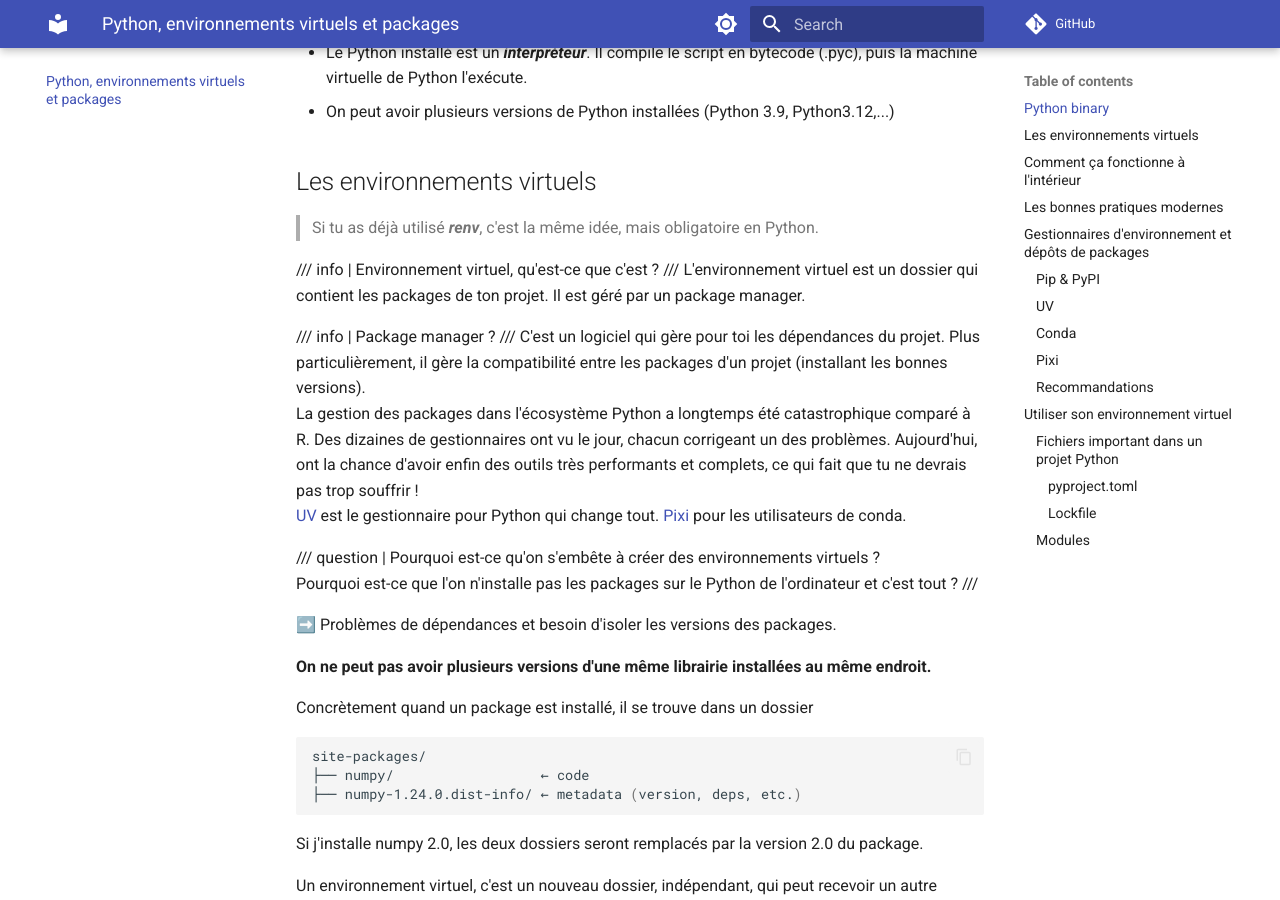
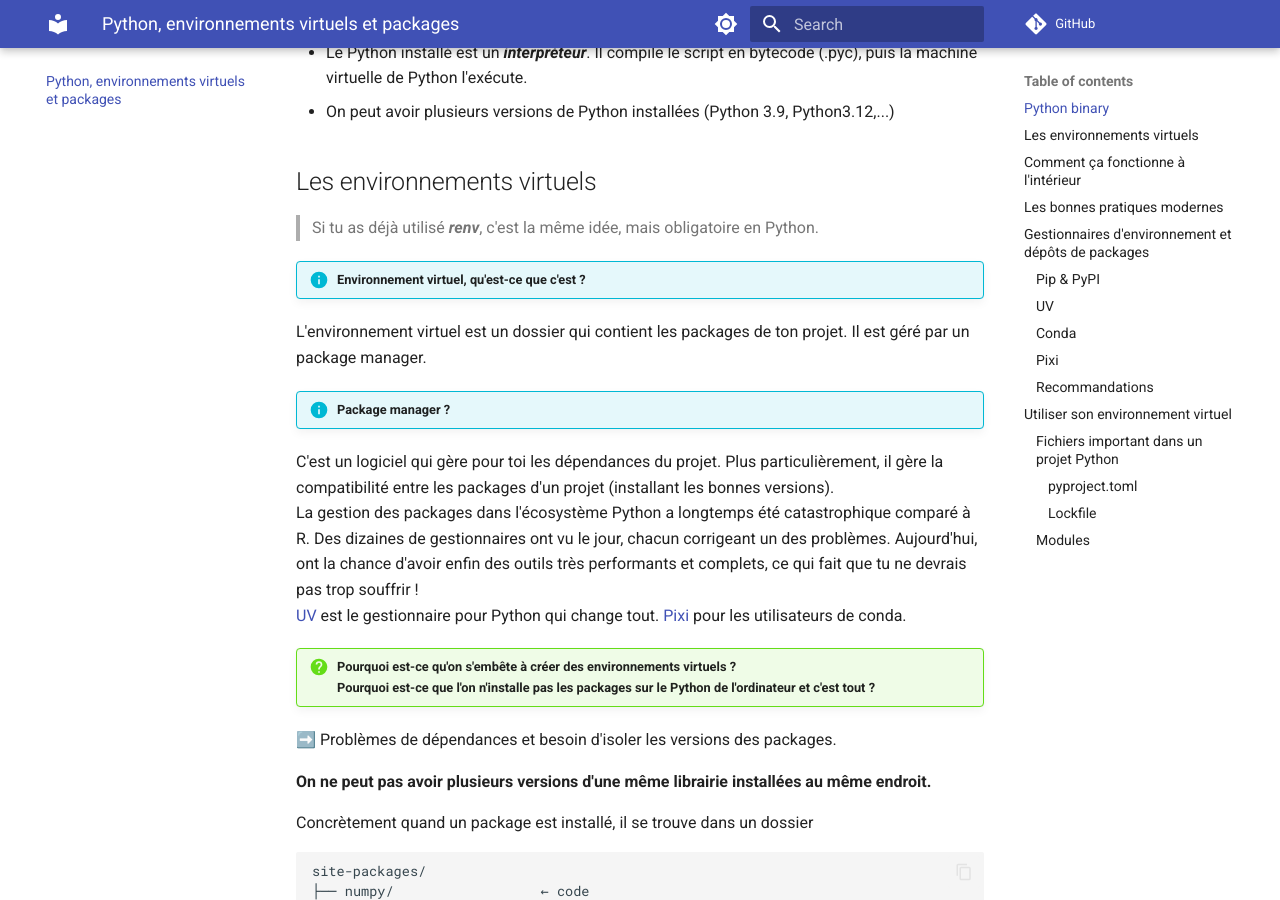
Before and after one commit to CalHenry/Python-guide-for-R-users, an MkDocs documentation site: the page built from docs/python.md, in a window 1280 px wide and 900 px high, scrolled down 239 px. Built offline with MkDocs 1.6.1 and Material for MkDocs 9.7.7, drawn with Linux system fonts in a browser that asks for light colours; comment, search, counter and statistics services are not loaded; some of the changed lines change nothing that is shown.

Commit message:
mkdocs.yml: add more types of admonitions
also used by the details blocks

```diff
--- a/mkdocs.yml
+++ b/mkdocs.yml
@@ -20,12 +20,26 @@ theme:
     - content.code.copy
 
 markdown_extensions:
+  - tables:
   - pymdownx.highlight:
       anchor_linenums: true
   - pymdownx.magiclink
   - pymdownx.inlinehilite
   - pymdownx.superfences          # code blocks inside admonitions etc.
-  - pymdownx.blocks.admonition    # callouts
+  - pymdownx.blocks.admonition:    # callouts
+      types:
+      - new
+      - settings
+      - note
+      - abstract
+      - info
+      - tip
+      - success
+      - question
+      - warning
+      - example
+      - important
+      - quote
   - pymdownx.mark
   - pymdownx.details
   - attr_list
```
